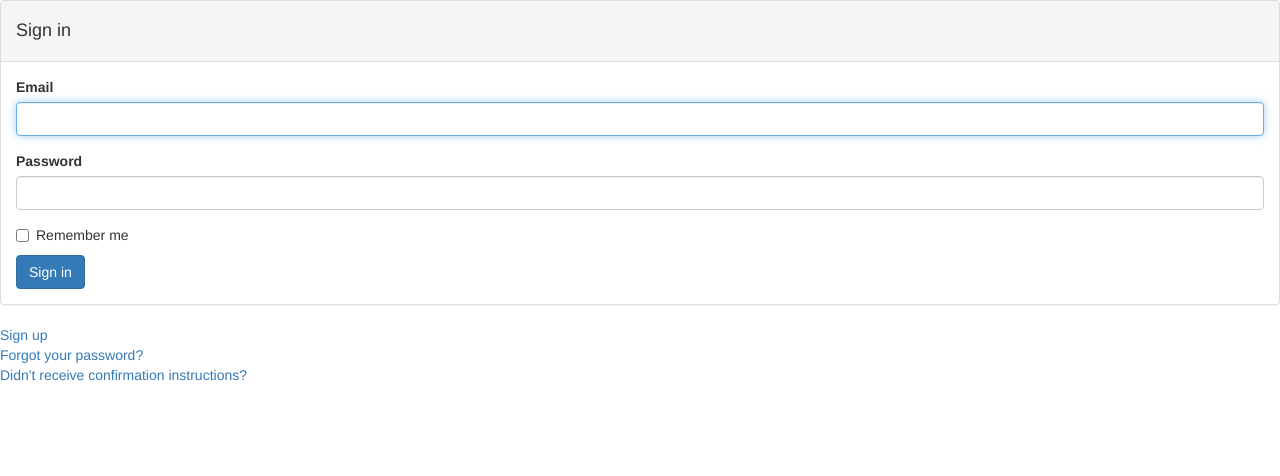
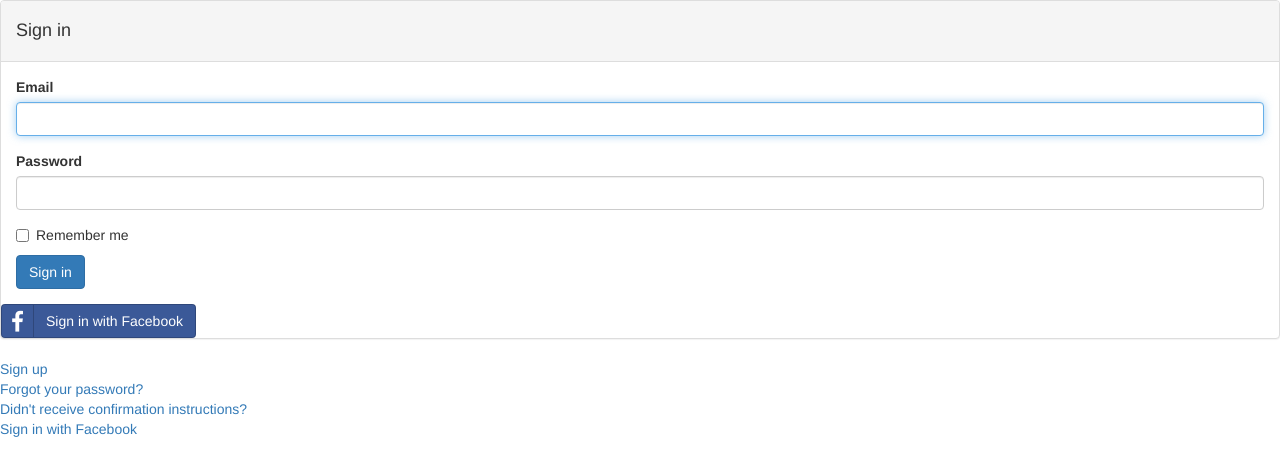
Before and after one commit to Rubikal/ent-me, a Rails app: page /users/login in a window 1280 px wide. Shown: the top 476 px of the page. Run offline with Rails 7, Linux system fonts and the light colour scheme; style sheets or scripts are compiled from the project's sources; some libraries are stand-ins or nearby versions.

Commit message:
Facebook OAuth

```diff
--- a/app/assets/stylesheets/application.scss
+++ b/app/assets/stylesheets/application.scss
@@ -2,6 +2,9 @@
 @import require_tree .
 @import require_self
 */
+@import "font-awesome-sprockets";
+@import "font-awesome";
 @import "bootstrap-sprockets";
 @import "bootstrap";
+@import "bootstrap-social";
 @import "devise_bootstrap_views";
--- a/app/views/devise/sessions/new.html.erb
+++ b/app/views/devise/sessions/new.html.erb
@@ -22,5 +22,9 @@
       <%= f.submit  t('.sign_in', default: 'Sign in'), class: 'btn btn-primary' %>
     <% end %>
   </div>
+  <%= link_to user_facebook_omniauth_authorize_path, class: 'btn btn-social btn-facebook' do %>
+    <span class="fa fa-facebook"></span>
+    Sign in with Facebook
+  <% end %>
 </div>
 <%= render 'devise/shared/links' %>
--- a/config/initializers/devise.rb
+++ b/config/initializers/devise.rb
@@ -251,6 +251,7 @@ Devise.setup do |config|
   # Add a new OmniAuth provider. Check the wiki for more information on setting
   # up on your models and hooks.
   # config.omniauth :github, 'APP_ID', 'APP_SECRET', scope: 'user,public_repo'
+  config.omniauth :facebook, "245532645968835", "a1f9df51f92579870ba6b755a7132da2"
 
   # ==> Warden configuration
   # If you want to use other strategies, that are not supported by Devise, or
--- a/config/routes.rb
+++ b/config/routes.rb
@@ -1,5 +1,5 @@
 Rails.application.routes.draw do
-  devise_for :users, path_names: { sign_in: 'login', sign_out: 'logout', sign_up: 'register' }
+  devise_for :users, path_names: { sign_in: 'login', sign_out: 'logout', sign_up: 'register' }, controllers: { omniauth_callbacks: "users/omniauth_callbacks" }
 
   root to: "home#index"
 end
--- /dev/null
+++ b/vendor/assets/stylesheets/bootstrap-social.scss
@@ -0,0 +1,115 @@
+/*
+ * Social Buttons for Bootstrap
+ *
+ * Copyright 2013-2016 Panayiotis Lipiridis
+ * Licensed under the MIT License
+ *
+ * https://github.com/lipis/bootstrap-social
+ */
+
+$bs-height-base: ($line-height-computed + $padding-base-vertical * 2) !default;
+$bs-height-lg:   (floor($font-size-large * $line-height-base) + $padding-large-vertical * 2) !default;
+$bs-height-sm:   (floor($font-size-small * 1.5) + $padding-small-vertical * 2) !default;
+$bs-height-xs:   (floor($font-size-small * 1.2) + $padding-small-vertical + 1) !default;
+
+.btn-social {
+  position: relative;
+  padding-left: ($bs-height-base + $padding-base-horizontal);
+  text-align: left;
+  white-space: nowrap;
+  overflow: hidden;
+  text-overflow: ellipsis;
+  > :first-child {
+    position: absolute;
+    left: 0;
+    top: 0;
+    bottom: 0;
+    width: $bs-height-base;
+    line-height: ($bs-height-base + 2);
+    font-size: 1.6em;
+    text-align: center;
+    border-right: 1px solid rgba(0, 0, 0, 0.2);
+  }
+  &.btn-lg {
+    padding-left: ($bs-height-lg + $padding-large-horizontal);
+    > :first-child {
+      line-height: $bs-height-lg;
+      width: $bs-height-lg;
+      font-size: 1.8em;
+    }
+  }
+  &.btn-sm {
+    padding-left: ($bs-height-sm + $padding-small-horizontal);
+    > :first-child {
+      line-height: $bs-height-sm;
+      width: $bs-height-sm;
+      font-size: 1.4em;
+    }
+  }
+  &.btn-xs {
+    padding-left: ($bs-height-xs + $padding-small-horizontal);
+    > :first-child {
+      line-height: $bs-height-xs;
+      width: $bs-height-xs;
+      font-size: 1.2em;
+    }
+  }
+}
+
+.btn-social-icon {
+  @extend .btn-social;
+  height: ($bs-height-base + 2);
+  width: ($bs-height-base + 2);
+  padding: 0;
+  > :first-child {
+    border: none;
+    text-align: center;
+    width: 100%!important;
+  }
+  &.btn-lg {
+    height: $bs-height-lg;
+    width: $bs-height-lg;
+    padding-left: 0;
+    padding-right: 0;
+  }
+  &.btn-sm {
+    height: ($bs-height-sm + 2);
+    width: ($bs-height-sm + 2);
+    padding-left: 0;
+    padding-right: 0;
+  }
+  &.btn-xs {
+    height: ($bs-height-xs + 2);
+    width: ($bs-height-xs + 2);
+    padding-left: 0;
+    padding-right: 0;
+  }
+}
+
+@mixin btn-social($color-bg, $color: #fff) {
+  background-color: $color-bg;
+  @include button-variant($color, $color-bg, rgba(0,0,0,.2));
+}
+
+
+.btn-adn           { @include btn-social(#d87a68); }
+.btn-bitbucket     { @include btn-social(#205081); }
+.btn-dropbox       { @include btn-social(#1087dd); }
+.btn-facebook      { @include btn-social(#3b5998); }
+.btn-flickr        { @include btn-social(#ff0084); }
+.btn-foursquare    { @include btn-social(#f94877); }
+.btn-github        { @include btn-social(#444444); }
+.btn-google        { @include btn-social(#dd4b39); }
+.btn-instagram     { @include btn-social(#3f729b); }
+.btn-linkedin      { @include btn-social(#007bb6); }
+.btn-microsoft     { @include btn-social(#2672ec); }
+.btn-odnoklassniki { @include btn-social(#f4731c); }
+.btn-openid        { @include btn-social(#f7931e); }
+.btn-pinterest     { @include btn-social(#cb2027); }
+.btn-reddit        { @include btn-social(#eff7ff, #000); }
+.btn-soundcloud    { @include btn-social(#ff5500); }
+.btn-tumblr        { @include btn-social(#2c4762); }
+.btn-twitter       { @include btn-social(#55acee); }
+.btn-vimeo         { @include btn-social(#1ab7ea); }
+.btn-vk            { @include btn-social(#587ea3); }
+.btn-yahoo         { @include btn-social(#720e9e); }
```
Also changed, not shown: app/controllers/users/omniauth_callbacks_controller.rb (added, +17 -0 lines), app/models/user.rb (+10 -1 lines), spec/controllers/users/omniauth_callbacks_controller_spec.rb (added, +5 -0 lines), db/migrate/20170820183320_create_users.rb (renamed from db/migrate/20170820185320_create_users.rb).
